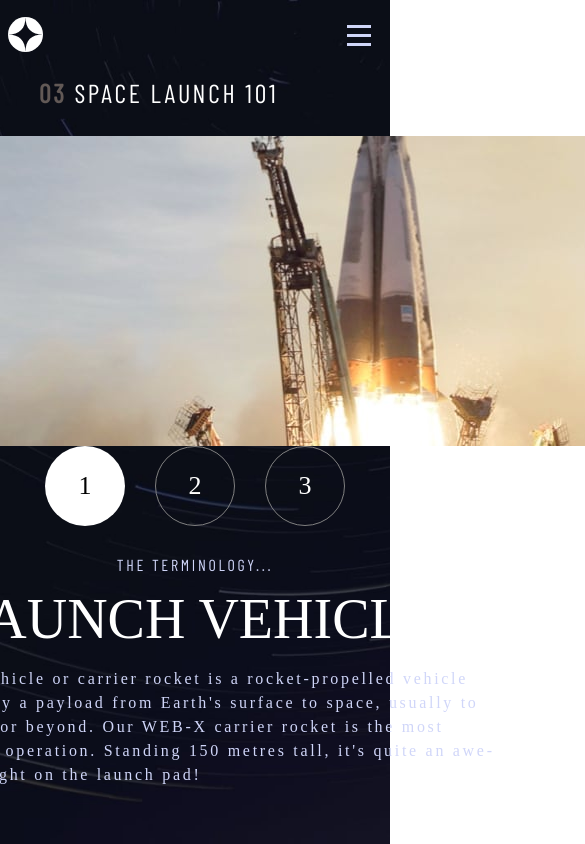
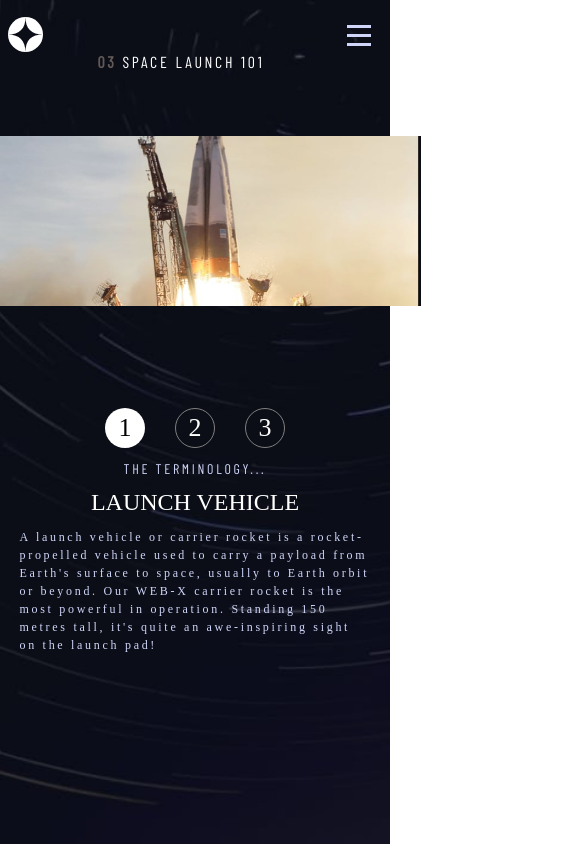
Before and after one commit to GYauck/space-tourism, a React (Create React App) app: page /technology in a window 390 px wide. Shown: the top 844 px of the page, 585 px wide, since content can reach past the window. Built offline with nearby package versions, Linux system fonts and the light colour scheme; a web font is replaced by a local one.

Commit message:
work finish

```diff
--- a/src/Pages/Crew/crew.module.css
+++ b/src/Pages/Crew/crew.module.css
@@ -60,6 +60,7 @@
   height: 140px;
   line-height: 1.5;
   margin: 0;
+  text-align: center;
 }
 
 .ulNav {
@@ -145,6 +146,7 @@
 
   .bio {
     width: 70vw;
+    text-align: center;
   }
 
   .rightContainer {
@@ -157,4 +159,45 @@
 
 /* Phones  */
 @media only screen and (max-width: 480px) {
+  .background {
+    background-image: url("/src/assets/crew/background-crew-mobile.jpg");
+    background-repeat: no-repeat;
+    background-size: cover;
+    height: 100vh;
+  }
+
+  .title {
+    margin-right: 0;
+    margin-bottom: 40vh;
+    font-size: 16px;
+    order: -2;
+  }
+
+  .ulNav {
+    order: -1;
+    padding: 0;
+  }
+
+  .role {
+    font-size: 16px;
+  }
+
+  .name {
+    font-size: 24px;
+    width: 80vw;
+  }
+
+  .bio {
+    width: 90vw;
+    text-align: center;
+  }
+
+  .rightContainer {
+    width: 327px;
+    height: 223px;
+    position: absolute;
+    top: 40px;
+    display: flex;
+    justify-content: center;
+  }
 }
--- a/src/Pages/Home/home.module.css
+++ b/src/Pages/Home/home.module.css
@@ -70,8 +70,7 @@ body {
 }
 
 .exploreCircle:hover {
-    border-color: grey;
-
+    box-shadow: 10px 10px 100px grey;
 }
 
 /* Responsive  */
@@ -80,6 +79,10 @@ body {
 @media only screen and (max-width: 1024px) {
     .backgroundHome {
         background-image: url("/src/assets/home/background-home-tablet.jpg");
+        background-repeat: no-repeat;
+        background-size: cover;
+        background-position: center;
+        height: 100vh;
     }
 
     .homeContainer {
--- a/src/Pages/Technology/technology.module.css
+++ b/src/Pages/Technology/technology.module.css
@@ -173,4 +173,65 @@
 
 /* Phones  */
 @media only screen and (max-width: 480px) {
+  .background {
+    background-image: url("/src/assets/technology/background-technology-mobile.jpg");
+    background-repeat: no-repeat;
+    background-size: cover;
+    background-position: center;
+    height: 100vh;
+  }
+
+  .leftContainer {
+    align-items: center;
+  }
+
+  .title {
+    font-size: 16px;
+    margin-right: 0;
+    margin-left: 0;
+    margin-top: 0;
+    width: 50%;
+    height: 50%;
+  }
+
+  .rightContainer {
+    width: 375px;
+    height: 170px;
+  }
+
+  .ulNav {
+    width: 100vw;
+    height: 40px;
+    justify-content: center;
+    margin-bottom: 0;
+  }
+
+  .ulButton {
+    width: 40px;
+    height: 40px;
+  }
+
+  .activeButtom {
+    width: 40px;
+    height: 40px;
+  }
+
+  .subTitle {
+    font-size: 14px;
+  }
+
+  .name {
+    font-size: 24px;
+  }
+
+  .description {
+    font-size: 12px;
+    width: 90vw;
+    margin-bottom: 0;
+  }
+
+  .ulAndContent {
+    width: 100vw;
+    margin: 0;
+  }
 }
```
